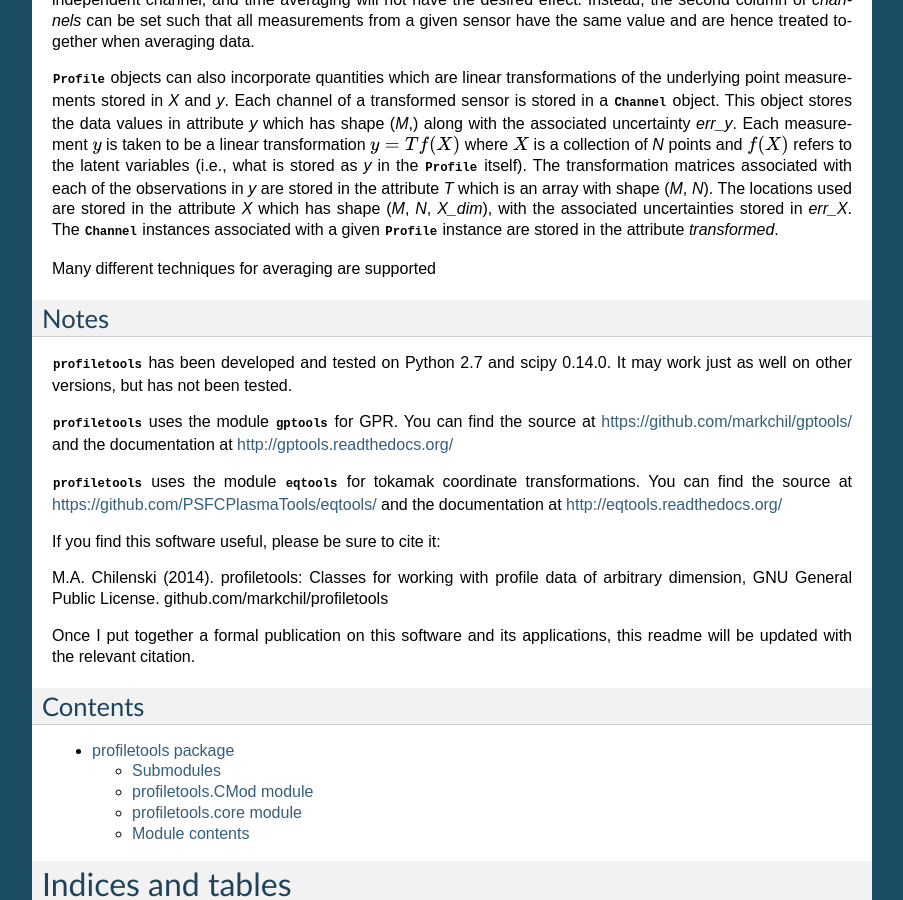
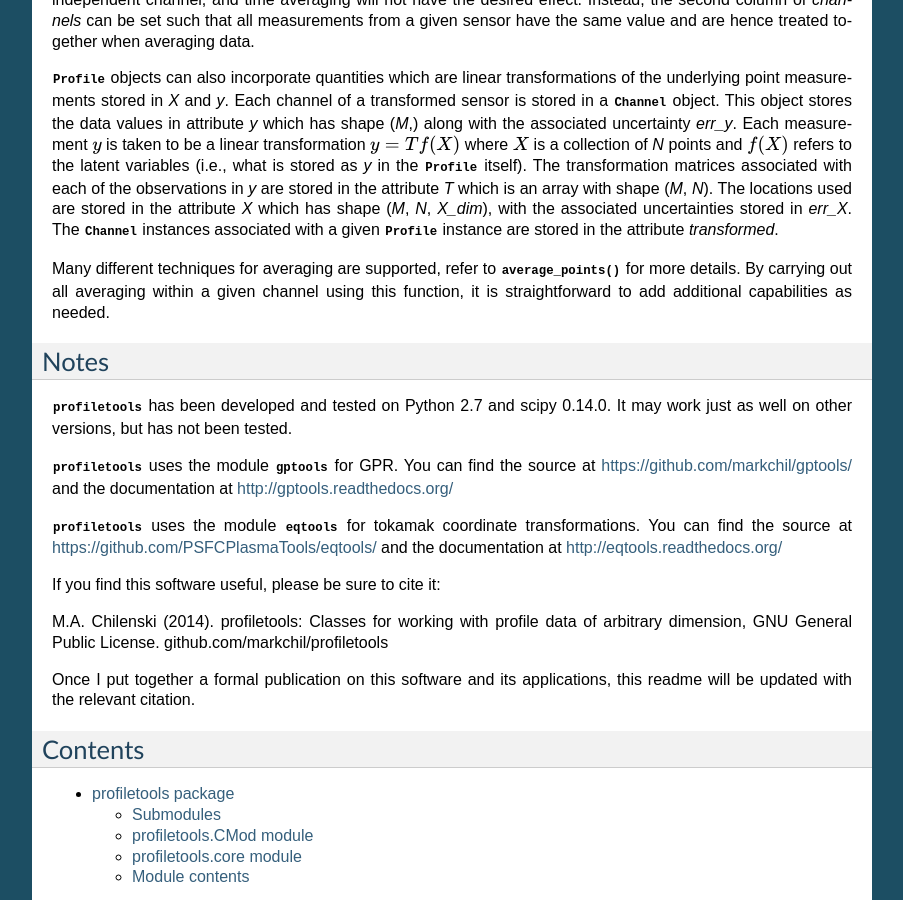
Before and after one commit to markchil/profiletools, a Sphinx documentation site: the page built from docs/source/index.rst, in a window 1280 px wide and 900 px high, scrolled down 734 px. Shown: the whole window, without its empty margins (198-1101 px from the left). Built offline with Sphinx 7.4.7, drawn with Linux system fonts in a browser that asks for light colours; formulas are drawn with MathJax 3.

Commit message:
Update docs.

```diff
--- a/docs/source/index.rst
+++ b/docs/source/index.rst
@@ -59,7 +59,10 @@ The :py:class:`~profiletools.core.Channel` instances associated with a given
 :py:class:`~profiletools.core.Profile` instance are stored in the attribute
 `transformed`.
 
-Many different techniques for averaging are supported
+Many different techniques for averaging are supported, refer to
+:py:func:`~profiletools.core.average_points` for more details. By carrying out
+all averaging within a given channel using this function, it is straightforward
+to add additional capabilities as needed.
 
 Notes
 -----
```
